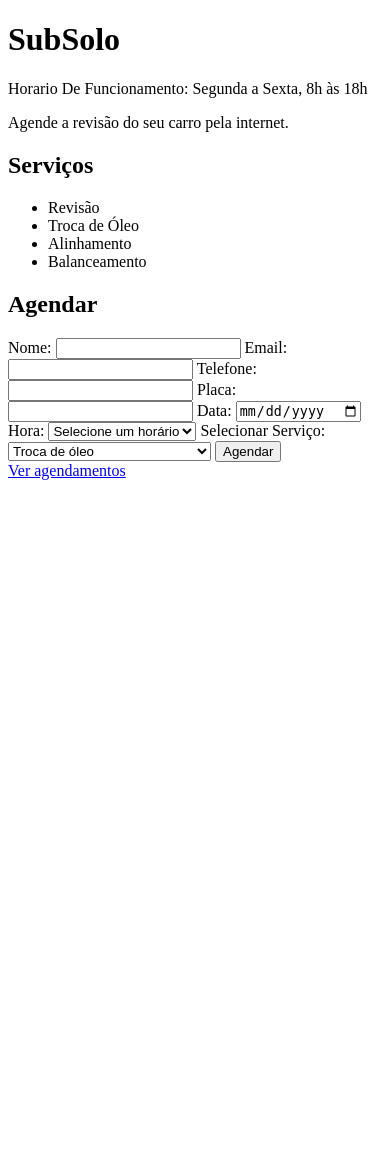
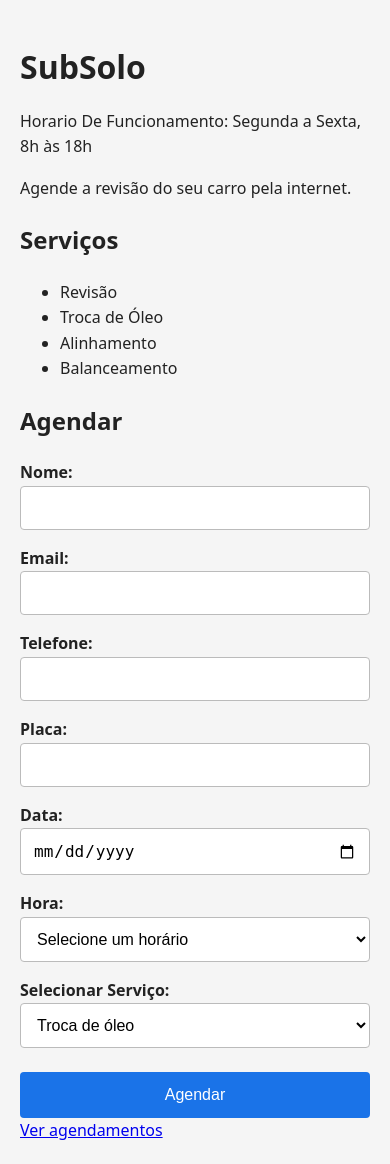
Before and after one commit to joaohfaria/agendamento-dev, a Flask app: page / in a window 390 px wide. Before the commit the page ends 480 px from the top, so only its background shows below. Run offline with Flask 3, Linux system fonts and the light colour scheme; data comes from the database, SQL or seed files in the repository.

Commit message:
feat: adiciona css basico e layout responsivo

```diff
--- /dev/null
+++ b/static/style.css
@@ -0,0 +1,46 @@
+* {
+    box-sizing: border-box;
+}
+
+body {
+    font-family: system-ui, Arial, sans-serif;
+    line-height: 1.6;
+    max-width: 600px;
+    margin: 0 auto;
+    padding: 20px;
+    background-color: #f5f5f5;
+    color: #222;
+}
+
+h1 {
+    margin-bottom: 4px;
+}
+
+label {
+    display: block;
+    margin-top: 16px;
+    font-weight: 600;
+}
+
+input,
+select {
+    display: block;
+    width: 100%;
+    padding: 12px;
+    font-size: 16px;
+    border: 1px solid #bbb;
+    border-radius: 4px;
+    background-color: #fff;
+}
+
+button {
+    width: 100%;
+    margin-top: 24px;
+    padding: 14px;
+    font-size: 16px;
+    border: none;
+    border-radius: 4px;
+    background-color: #1a73e8;
+    color: #fff;
+    cursor: pointer;
+}
--- a/templates/index.html
+++ b/templates/index.html
@@ -2,6 +2,8 @@
 <html lang="pt-br">
 <head>
     <meta charset="UTF-8">
+    <meta name="viewport" content="width=device-width, initial-scale=1">
+    <link rel="stylesheet" href="{{ url_for('static', filename='style.css') }}">
     <title>SubSolo</title>
 </head>
 <body>
```
